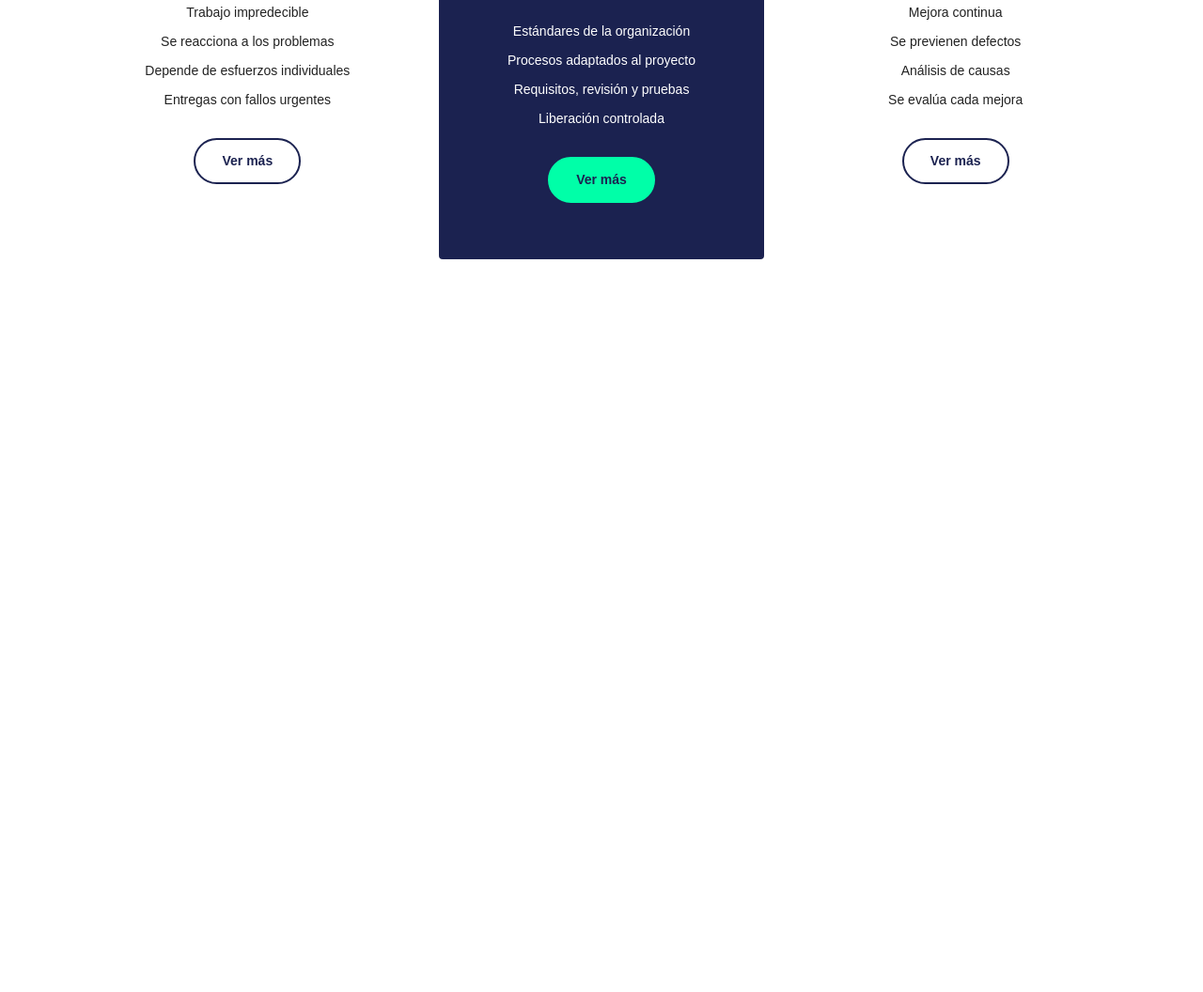
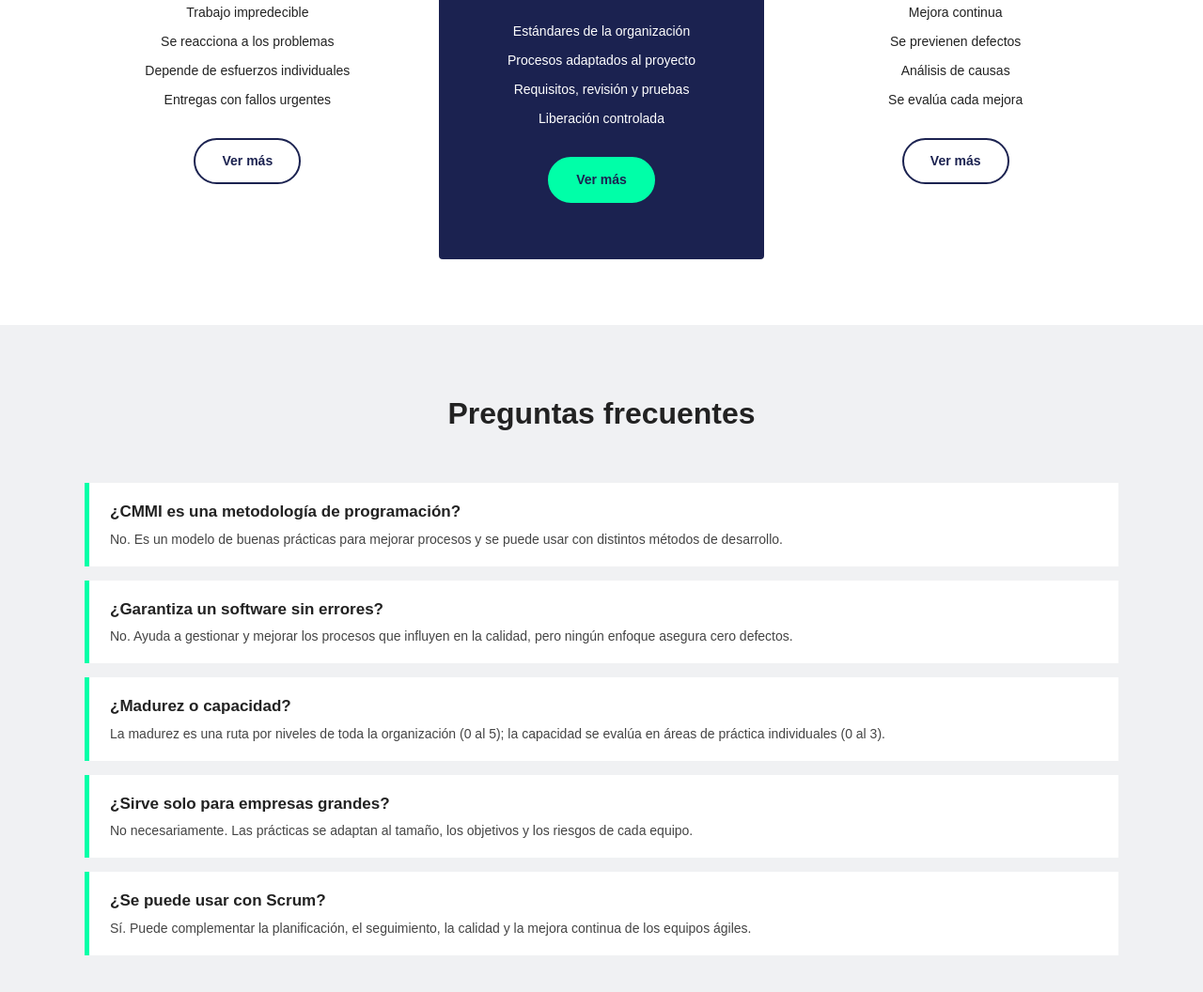
Before and after one commit to iJuanArdila/cmmi-juan-ardila, a plain HTML site: page index.html in a window 1280 px wide. Shown: the part 2423-3479 px from the top of the page at 94% size. Before the commit the page ends 2769 px from the top, so only its background shows below. Drawn offline with Linux system fonts and the light colour scheme.

Commit message:
Seccion de preguntas frecuentes

```diff
--- a/index.html
+++ b/index.html
@@ -118,5 +118,32 @@
         </div>
     </section>
 
+    <!-- Preguntas frecuentes -->
+    <section class="seccion gris" id="detalle">
+        <div class="contenedor">
+            <h2 class="titulo-centro">Preguntas frecuentes</h2>
+            <div class="item">
+                <h3>¿CMMI es una metodología de programación?</h3>
+                <p>No. Es un modelo de buenas prácticas para mejorar procesos y se puede usar con distintos métodos de desarrollo.</p>
+            </div>
+            <div class="item">
+                <h3>¿Garantiza un software sin errores?</h3>
+                <p>No. Ayuda a gestionar y mejorar los procesos que influyen en la calidad, pero ningún enfoque asegura cero defectos.</p>
+            </div>
+            <div class="item">
+                <h3>¿Madurez o capacidad?</h3>
+                <p>La madurez es una ruta por niveles de toda la organización (0 al 5); la capacidad se evalúa en áreas de práctica individuales (0 al 3).</p>
+            </div>
+            <div class="item">
+                <h3>¿Sirve solo para empresas grandes?</h3>
+                <p>No necesariamente. Las prácticas se adaptan al tamaño, los objetivos y los riesgos de cada equipo.</p>
+            </div>
+            <div class="item">
+                <h3>¿Se puede usar con Scrum?</h3>
+                <p>Sí. Puede complementar la planificación, el seguimiento, la calidad y la mejora continua de los equipos ágiles.</p>
+            </div>
+        </div>
+    </section>
+
 </body>
 </html>
--- a/styles.css
+++ b/styles.css
@@ -201,3 +201,20 @@ img{
     border-color: #00ffa8;
     color: #1b2250;
 }
+
+.item{
+    background-color: white;
+    border-left: 5px solid #00ffa8;
+    padding: 18px 22px;
+    margin-bottom: 15px;
+}
+
+.item h3{
+    font-size: 17px;
+    margin-bottom: 6px;
+}
+
+.item p{
+    font-size: 14px;
+    color: #444;
+}
```
